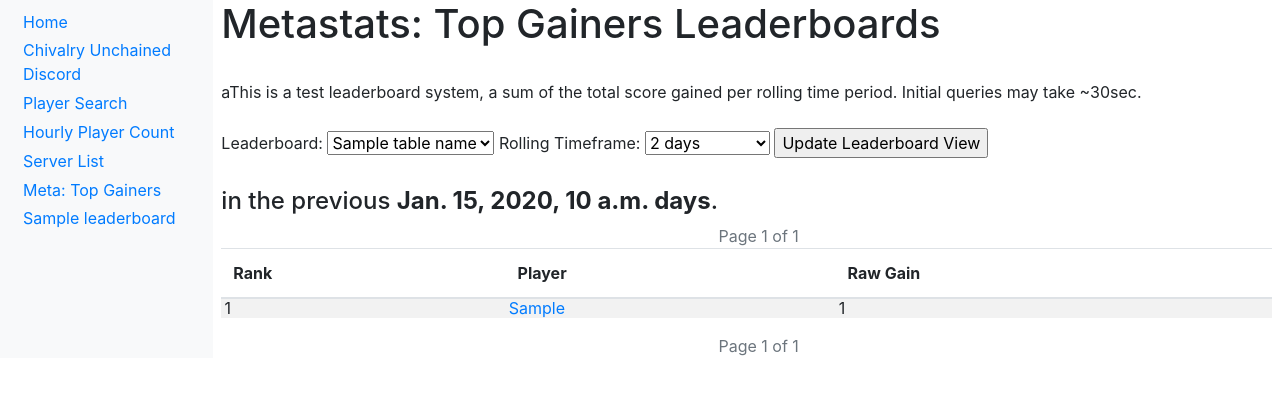
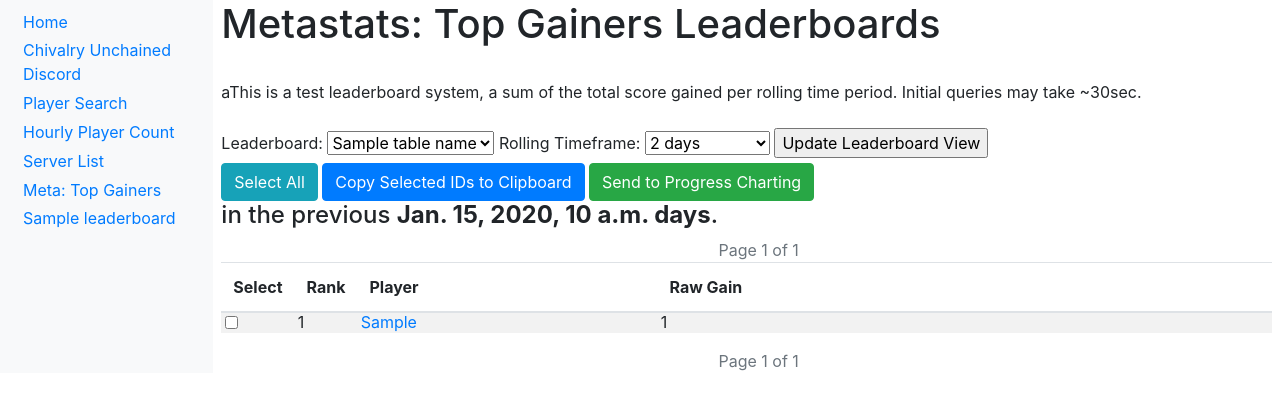
Before and after one commit to Chiv2-Community/chivstats.xyz-web, a Django app: template leaderboards/templates/leaderboards/top_gainers_leaderboard.html in a window 1280 px wide. Shown: the top 410 px of the page. Run offline with Django 4.2, Linux system fonts and the light colour scheme; the template is opened without the code that fills it: most values are stand-ins (such as "Sample title", 1, 10 or a date in 2020); parts of the project's set-up code (start-up, migrations or seed data) failed here and were passed over; some libraries are stand-ins or nearby versions.

Commit message:
adding select checkboxes to search page, leaderboards, meta boards

```diff
--- a/leaderboards/templates/leaderboards/top_gainers_leaderboard.html
+++ b/leaderboards/templates/leaderboards/top_gainers_leaderboard.html
@@ -29,6 +29,10 @@
 
     <input type="submit" value="Update Leaderboard View">
 </form>
+<button id="selectAll" class="btn btn-info">Select All</button>
+<button id="copyToClipboard" class="btn btn-primary">Copy Selected IDs to Clipboard</button>
+<button id="sendToProgressCharting" class="btn btn-success">Send to Progress Charting</button>
+
 
 <br>
 <h4>{% for table, friendly_name in table_names %}
@@ -54,14 +58,16 @@ in the previous <b>{{ time_period }} days</b>.</h4>
 <table class="table table-striped" id="leaderboardTable">
     <thead>
         <tr>
-            <th>Rank</th>
-            <th>Player</th>
+            <th style="width: 30px;">Select</th>
+            <th style="width: 50px;">Rank</th>
+            <th style="width: 300px;">Player</th>
             <th>Raw Gain</th>
         </tr>
     </thead>
     <tbody>
         {% for entry in leaderboard_data %}
         <tr>
+            <td><input type="checkbox" class="player-checkbox" data-playfabid="{{ entry.playfabid }}"></td>
             <td>{{ forloop.counter }}</td>
             <td><a href="https://chivstats.xyz/leaderboards/player/{{ entry.playfabid }}/">{{ entry.most_common_alias }}</a></td>
             <td>{{ entry.total_gain }}</td>
@@ -81,6 +87,34 @@ in the previous <b>{{ time_period }} days</b>.</h4>
         <a class="btn btn-outline-info" href="?page={{ page_obj.paginator.num_pages }}&table_name={{ table_name }}&time_period={{ time_period }}">Last</a>
     {% endif %}
 </div>
+<script>
+    // Select All functionality
+    document.getElementById('selectAll').addEventListener('click', function() {
+        document.querySelectorAll('.player-checkbox').forEach(function(checkbox) {
+            checkbox.checked = true;
+        });
+    });
 
+    // Copy to Clipboard functionality
+    document.getElementById('copyToClipboard').addEventListener('click', function() {
+        const selectedCheckboxes = document.querySelectorAll('.player-checkbox:checked');
+        const playfabIds = Array.from(selectedCheckboxes).map(cb => cb.getAttribute('data-playfabid'));
+        const playfabIdString = playfabIds.join(',');
+        navigator.clipboard.writeText(playfabIdString).then(function() {
+            alert('Copied to clipboard: ' + playfabIdString);
+        }, function(err) {
+            console.error('Could not copy text: ', err);
+        });
+    });
+
+    // Send to Progress Charting functionality
+    document.getElementById('sendToProgressCharting').addEventListener('click', function() {
+        const selectedCheckboxes = document.querySelectorAll('.player-checkbox:checked');
+        const playfabIds = Array.from(selectedCheckboxes).map(cb => cb.getAttribute('data-playfabid'));
+        const playfabIdString = playfabIds.join('%2C'); // Encoded comma for URL
+        const url = `https://chivstats.xyz/leaderboards/player_progress/?playfabids=${playfabIdString}`;
+        window.location.href = url;
+    });
+</script>
 
 {% endblock %}
```
Also changed, not shown: leaderboards/templates/leaderboards/player_search.html (+30 -1 lines), leaderboards/views.py (+5 -25 lines).
